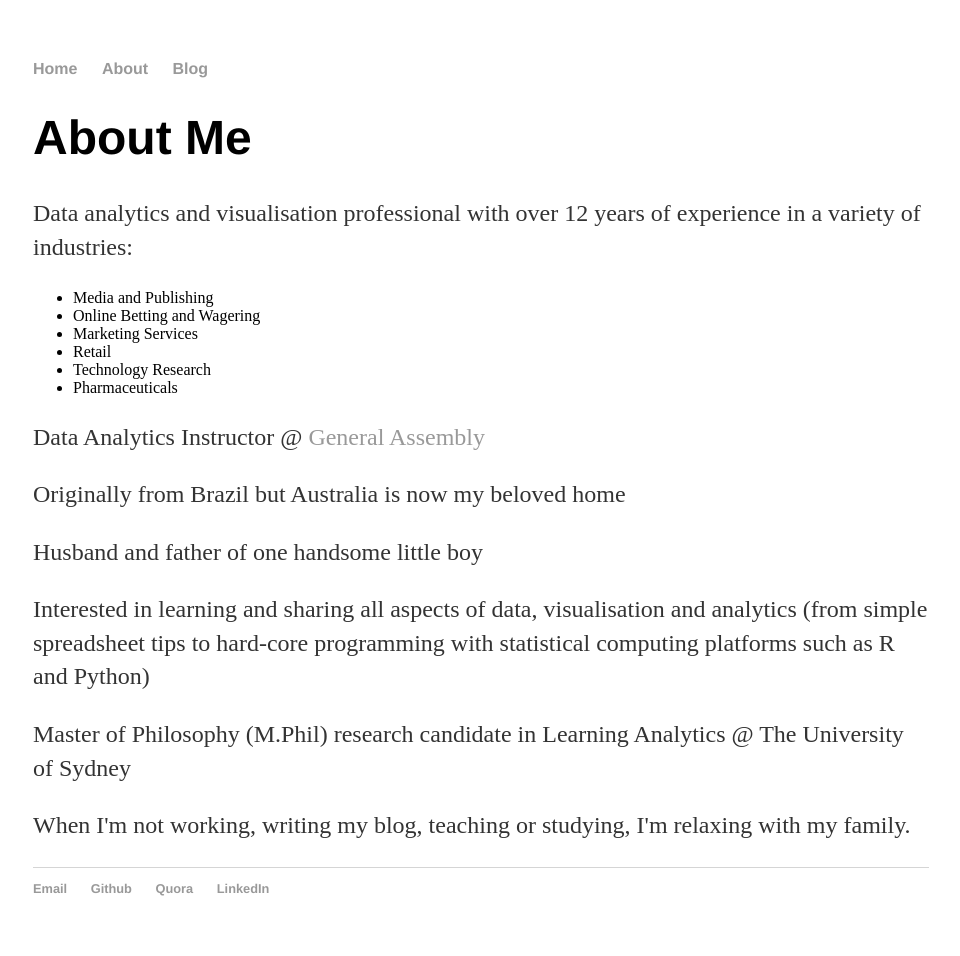
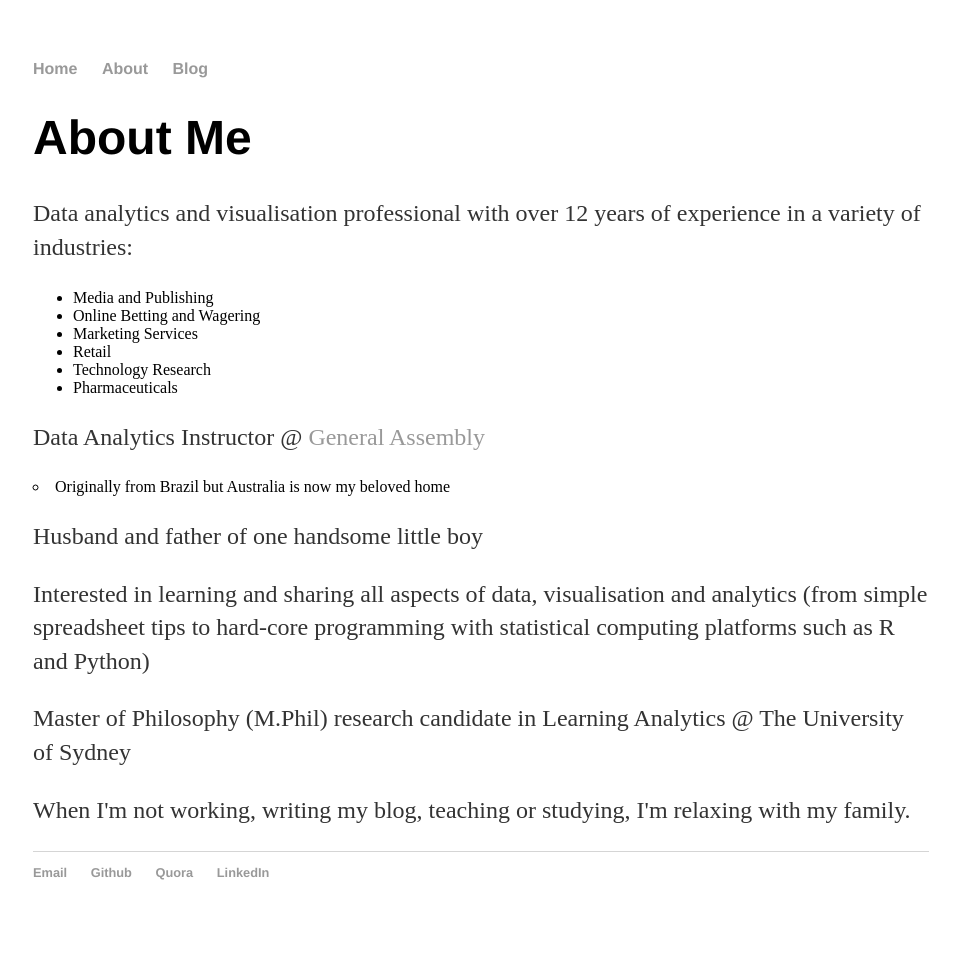
Before and after one commit to FelipeRego/FelipeRego.github.io, a Jekyll site: the page built from about/index.html, in a window 1280 px wide. Shown: the whole page, without its empty margins (159-1119 px from the left). Built offline with Jekyll 4.4.1, drawn with Linux system fonts in a browser that asks for light colours; comment, search, counter and statistics services are not loaded.

```diff
--- a/about/index.html
+++ b/about/index.html
@@ -24,7 +24,7 @@ title: Felipe Rego - Data Analyst | Insights | Wrangling | Visualisation | Model
 	</p>
 
 	<p>
-	Originally from Brazil but Australia is now my beloved home
+	<li type="circle">Originally from Brazil but Australia is now my beloved home</li>
 	</p>
 
 	<p>
```
